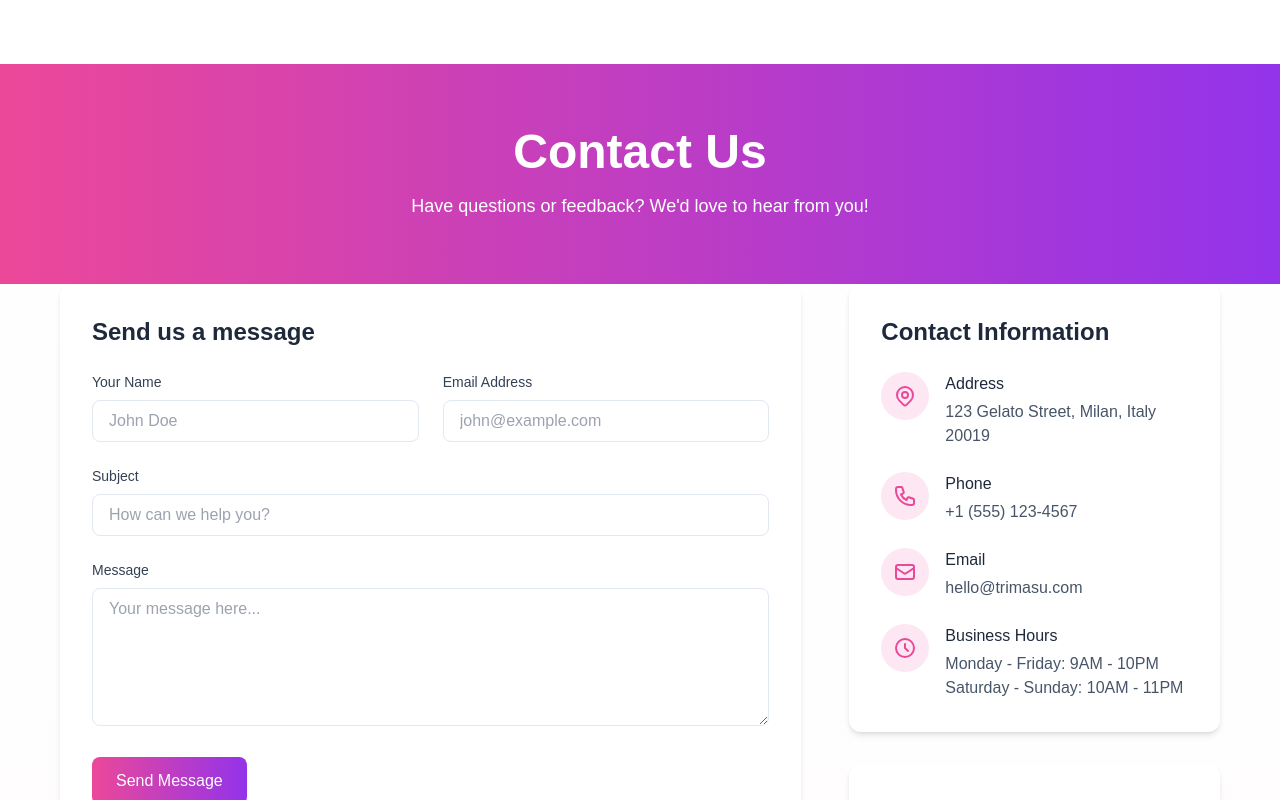
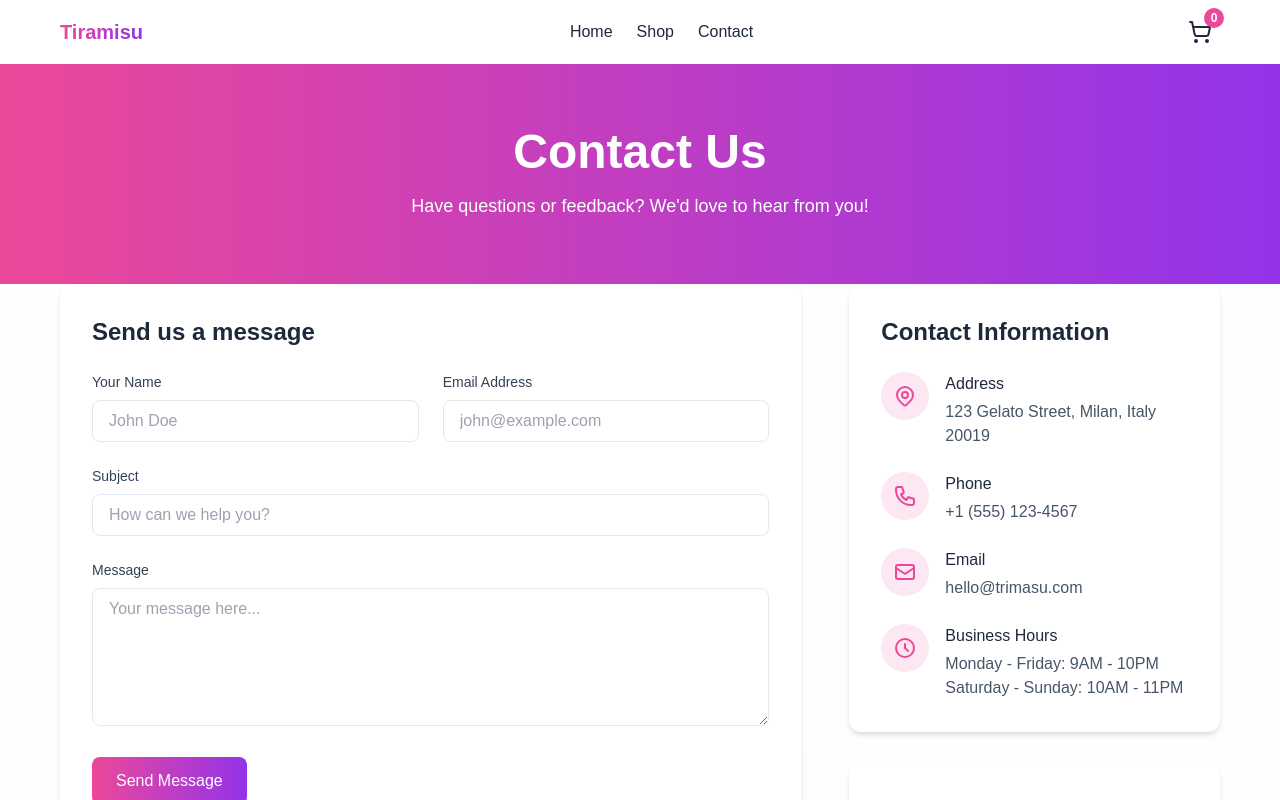
Before and after one commit to Sherrrrryyy/TRIMASU, a React (Vite) app: page /contact in a window 1280 px wide. Shown: the top 800 px of the page. Built offline with nearby package versions, Linux system fonts and the light colour scheme.

Commit message:
Add Navbar component to Contact page for improved navigation

```diff
--- a/src/pages/Contact.jsx
+++ b/src/pages/Contact.jsx
@@ -2,6 +2,7 @@
 
 import { useState } from "react"
 import Footer from "../components/Footer.jsx"
+import Navbar from "../components/Navbar.jsx"
 
 export default function ContactPage() {
   const [formData, setFormData] = useState({
@@ -37,6 +38,7 @@ export default function ContactPage() {
 
   return (
     <div className="min-h-screen bg-gradient-to-b from-white to-pink-50/30">
+      <Navbar />
 
       {/* Contact Banner */}
       <div className="bg-gradient-to-r from-pink-500 to-purple-600 text-white py-16 mt-16">
```
